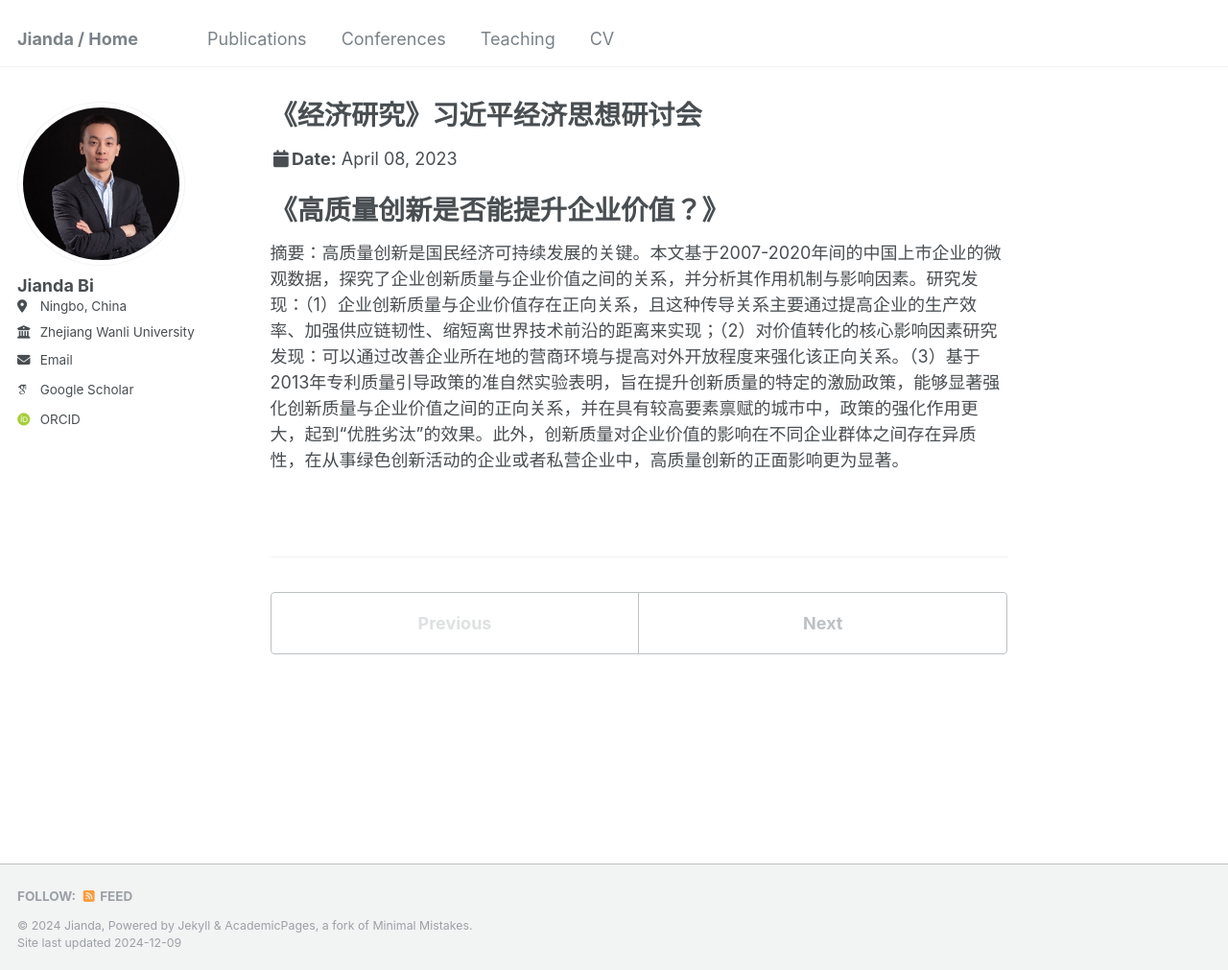
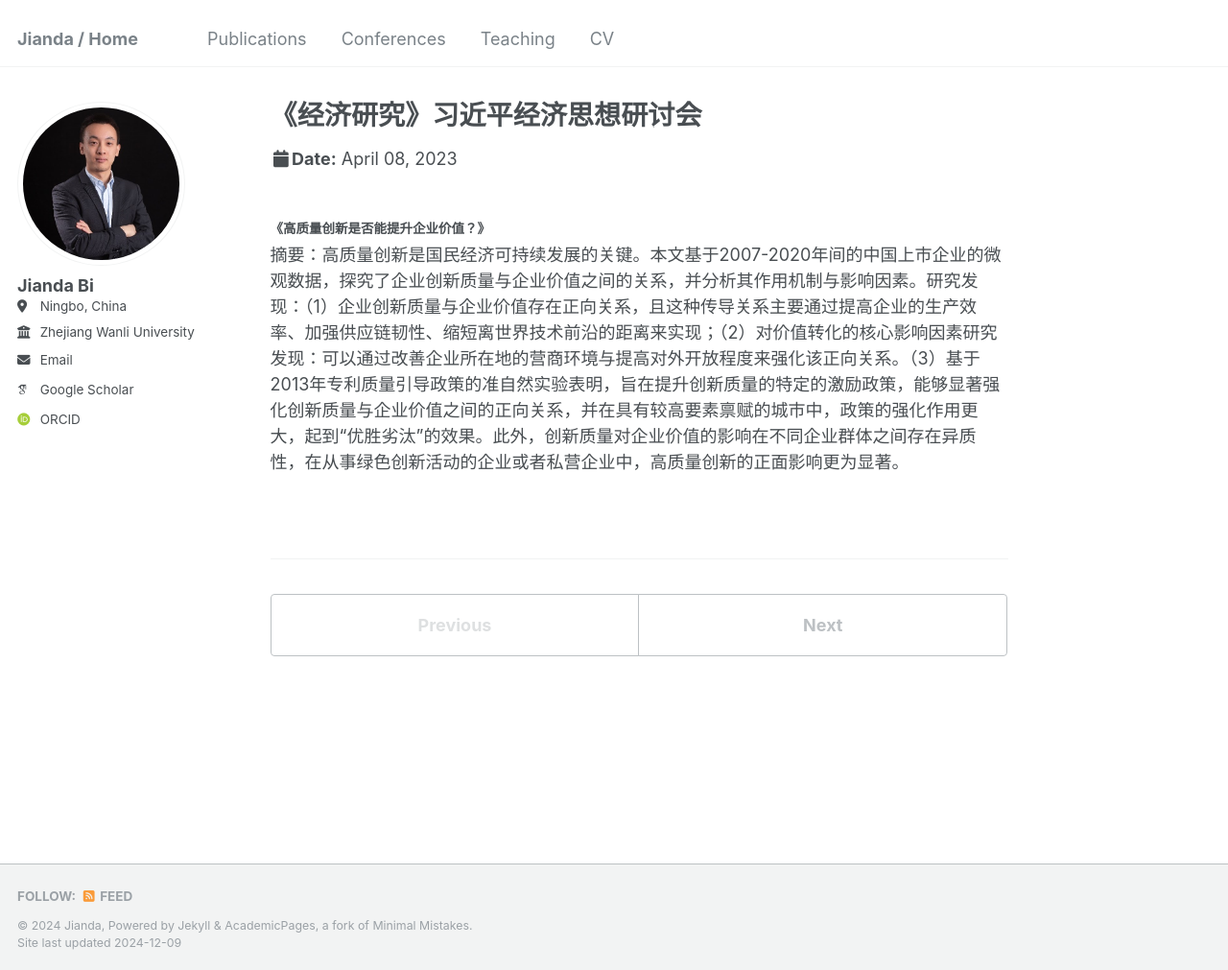
Before and after one commit to JiandaBi/Jianda.github.io, a Jekyll site: the page built from _talks/2023-04-08-talk-4.md, in a window 1280 px wide and 1011 px high. Shown: the whole window at 96% size. Built offline with Jekyll 4.4.1, drawn with Linux system fonts in a browser that asks for light colours; some web fonts are replaced.

```diff
--- a/_talks/2023-04-08-talk-4.md
+++ b/_talks/2023-04-08-talk-4.md
@@ -8,6 +8,6 @@ date: 2023-04-08
 location: "广州, 中国"
 ---
 
-# 《高质量创新是否能提升企业价值？》
+#### 《高质量创新是否能提升企业价值？》
 
 摘要：高质量创新是国民经济可持续发展的关键。本文基于2007-2020年间的中国上市企业的微观数据，探究了企业创新质量与企业价值之间的关系，并分析其作用机制与影响因素。研究发现：（1）企业创新质量与企业价值存在正向关系，且这种传导关系主要通过提高企业的生产效率、加强供应链韧性、缩短离世界技术前沿的距离来实现；（2）对价值转化的核心影响因素研究发现：可以通过改善企业所在地的营商环境与提高对外开放程度来强化该正向关系。（3）基于2013年专利质量引导政策的准自然实验表明，旨在提升创新质量的特定的激励政策，能够显著强化创新质量与企业价值之间的正向关系，并在具有较高要素禀赋的城市中，政策的强化作用更大，起到“优胜劣汰”的效果。此外，创新质量对企业价值的影响在不同企业群体之间存在异质性，在从事绿色创新活动的企业或者私营企业中，高质量创新的正面影响更为显著。
```
